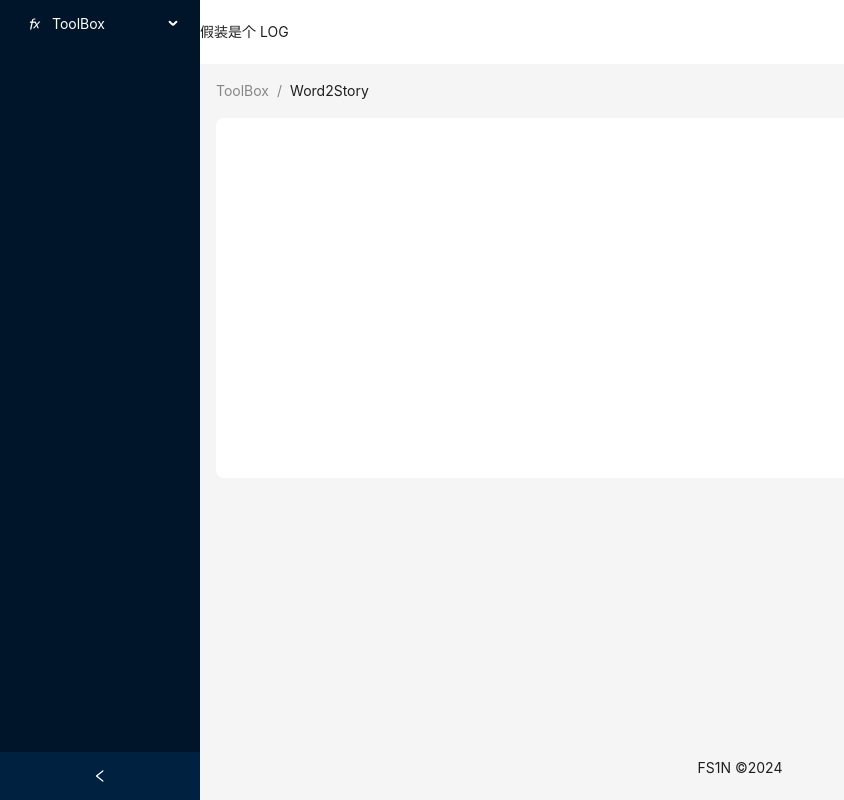
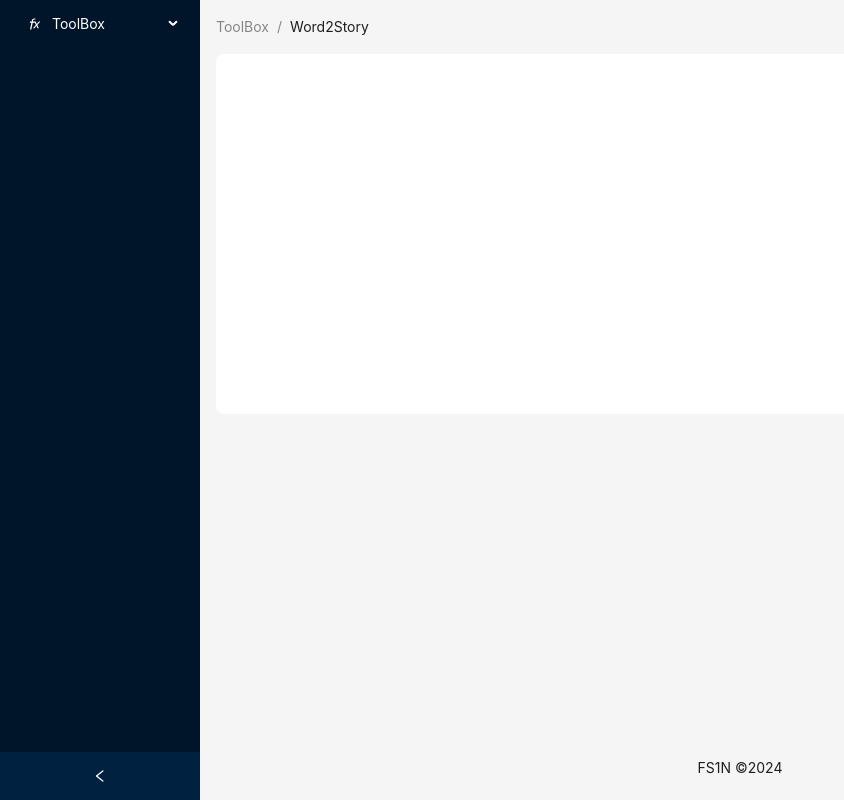
Before and after one commit to FANSENG/cf-page, a React (Create React App) app: page / in a window 1280 px wide. Shown: the whole page, without its empty margins (0-844 px from the left). Built offline with nearby package versions, Linux system fonts and the light colour scheme.

Commit message:
feat: delete header

```diff
--- a/src/App.tsx
+++ b/src/App.tsx
@@ -66,10 +66,6 @@ const App: React.FC = () => {
       </Sider>
 
       <Layout>
-        <Header style={{ padding: 0, background: colorBgContainer }} >
-          <div className="logo" > 假装是个 LOG </div>
-        </Header>
-
         <Content style={{ margin: '0 16px' }}>
 
           <Breadcrumb style={{ margin: '16px 0' }}>
```
